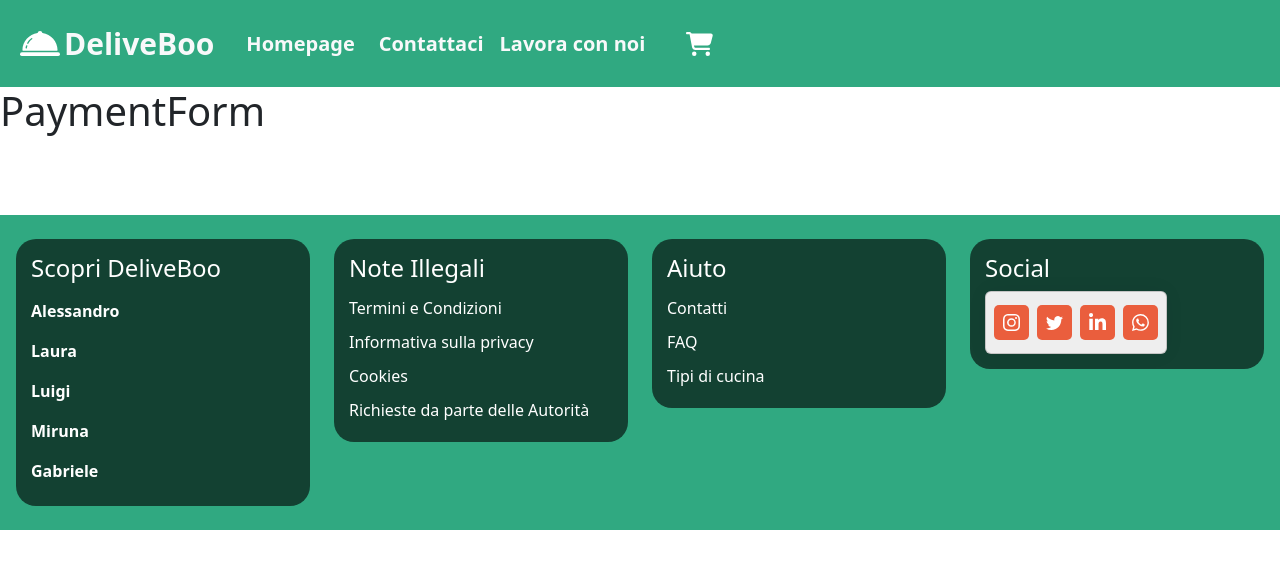
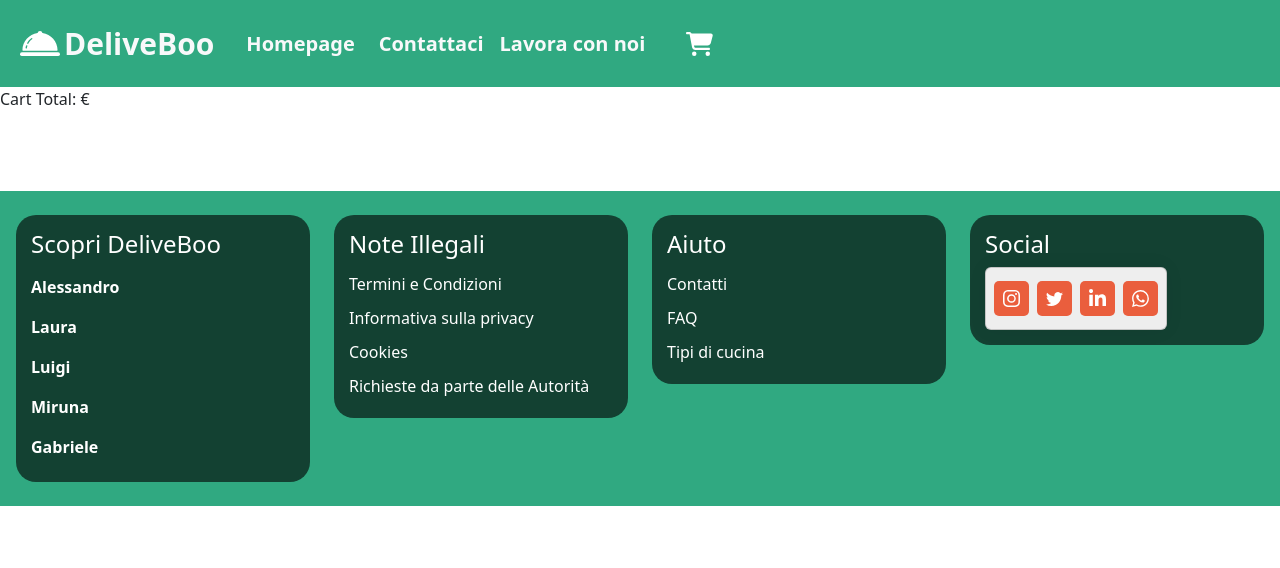
Before and after one commit to gabrielediemmanuele/deliveboo-frontend, a Vue app: page /payment in a window 1280 px wide. Shown: the top 568 px of the page. Built offline with nearby package versions, Linux system fonts and the light colour scheme.

Commit message:
feat: add props,methods, template

```diff
--- a/src/components/pages/PaymentForm.vue
+++ b/src/components/pages/PaymentForm.vue
@@ -1,21 +1,33 @@
 <script>
-// import MyComponent from "./components/MyComponent.vue";
-
 export default {
-    data() {
-        return {
-            title: "PaymentForm"
-        }
-    }
-
-    // components: {
-    //   MyComponent,
-    // },
+  props: {
+    cart: Array, // Assicurati che il componente riceva il carrello come prop
+    totalItem: Number, // Assicurati che il componente riceva totalItem come prop
+  },
+  methods: {
+    removeFromCart(id) {
+      // Implementa la logica per rimuovere un elemento dal carrello
+      this.$emit("remove", id); // Emetti un evento per notificare il componente padre
+    },
+    addToCart(item) {
+      this.$emit("add", item);
+    },
+  },
 };
 </script>
+<template>
+  <div>
+    <!-- Contenuto del carrello -->
 
-<template>
-    <h1>{{ title }}</h1>
+    <div v-for="item in cart" :key="item.id">
+      {{ item.name }} - {{ item.price }} - Qty: {{ item.qty }}
+      <button @click="removeFromCart(item.id)">Remove</button>
+      <button @click="addToCart(item)">Aggiungi</button>
+    </div>
+
+    <!-- Totale carrello -->
+    <div>Cart Total: €{{ totalItem }}</div>
+  </div>
 </template>
 
 <style lang="scss" scoped></style>
```
